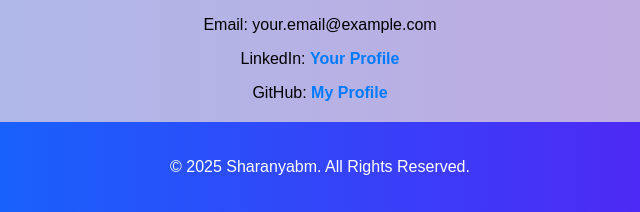
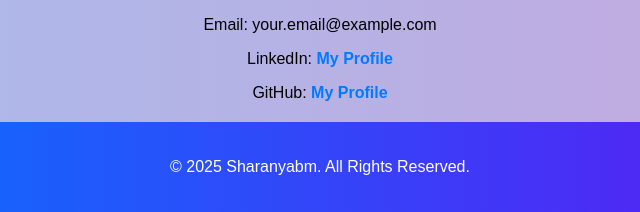
Before and after one commit to BMSharanya/Portfolio, a plain HTML site: page index.html in a window 1280 px wide. Shown: the part 1991-2203 px from the top of the page, 320-960 px from the left. Drawn offline with Linux system fonts and the light colour scheme.

Commit message:
Update index.html

```diff
--- a/index.html
+++ b/index.html
@@ -241,7 +241,7 @@ footer {
     <section id="contact" >
         <h2 style="color: rgb(67, 7, 156);">Contact</h2>
         <p>Email: your.email@example.com</p>
-        <p>LinkedIn: <a href="#">Your Profile</a></p>
+        <p>LinkedIn: <a href="#">My Profile</a></p>
         <p>GitHub: <a href="https://github.com/BMSharanya">My Profile</a></p>
     </section>
 
```
